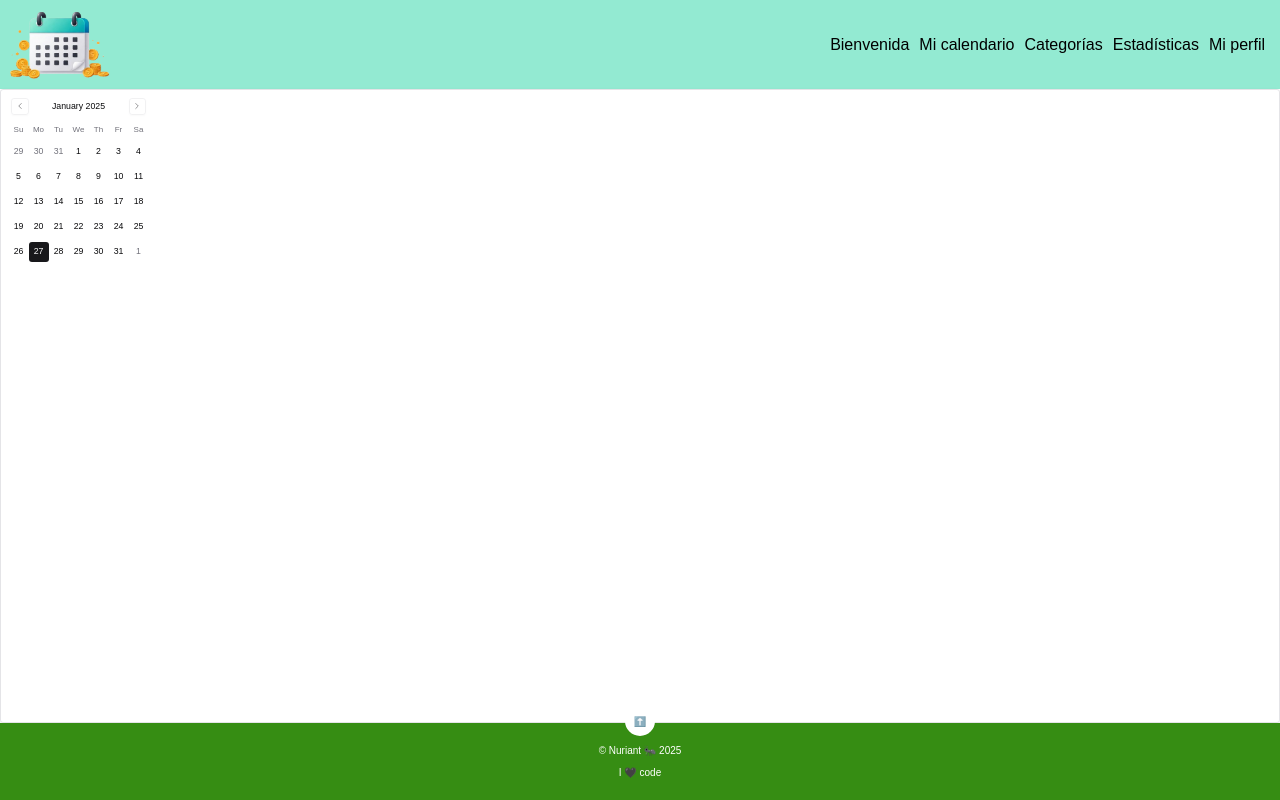
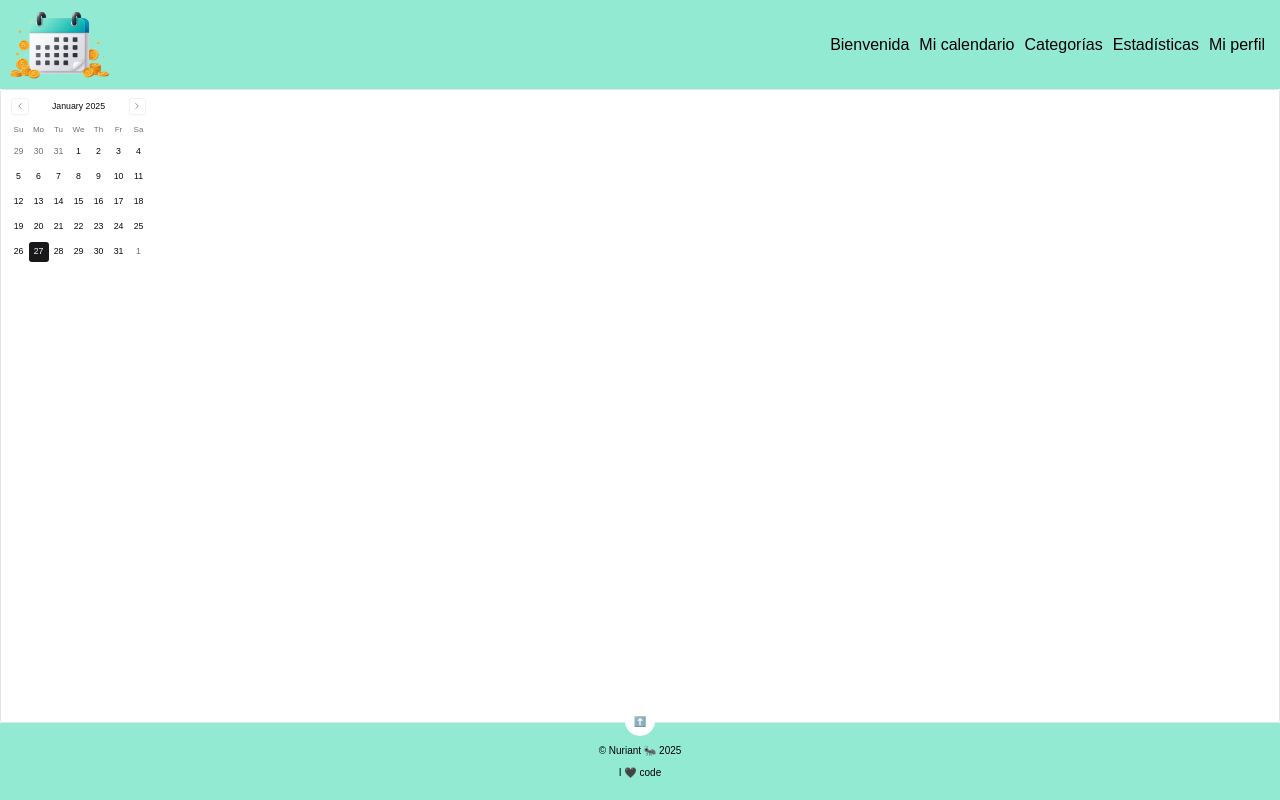
Before and after one commit to CallePuzzle/cash-calendar, a Next.js app: page / in a window 1280 px wide. Built offline with nearby package versions, Linux system fonts and the light colour scheme.

Commit message:
change color

```diff
--- a/src/app/styles/components/Footer.scss
+++ b/src/app/styles/components/Footer.scss
@@ -6,7 +6,7 @@
 
 .footer {
   min-width: 320px;
-  background-color: rgb(54, 141, 19);
+  background-color: rgb(147, 234, 210);
   display: flex;
   flex-direction: column;
   align-items: center;
@@ -36,7 +36,7 @@
 
     & i {
       font-size: 1.5rem;
-      color: rgb(54, 141, 19);
+      color: rgb(19 182 179);
     }
   }
 
@@ -48,9 +48,9 @@
     margin: 2rem;
 
     & p {
-      color: white;
+      color: black;
       & i {
-        color: greenyellow;
+        color: rgb(228, 152, 34);
       }
     }
   }
--- a/src/app/styles/components/NavList.scss
+++ b/src/app/styles/components/NavList.scss
@@ -22,7 +22,7 @@
       border-radius: 1rem;
 
       &:hover {
-        background-color: hsl(36.49deg 78.23% 51.37%);
+        background-color: rgb(228, 152, 34);
       }
     }
 
```
